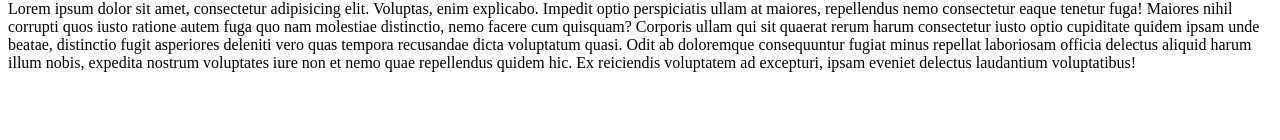
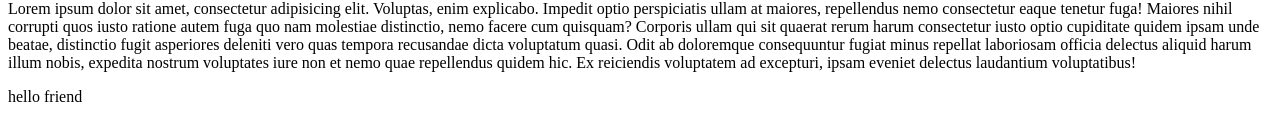
Before and after one commit to DushyantParashar09/test, a plain HTML site: page about.html in a window 1280 px wide. Shown: the part 102-242 px from the top of the page. Drawn offline with Linux system fonts and the light colour scheme.

Commit message:
change friend

```diff
--- a/about.html
+++ b/about.html
@@ -23,7 +23,7 @@
         officia delectus aliquid harum illum nobis, expedita nostrum voluptates iure non et nemo quae repellendus quidem
         hic. Ex reiciendis voluptatem ad excepturi, ipsam eveniet delectus laudantium voluptatibus!</p>
 
-
+      <p> hello friend</p>
 </body>
 
 </html>
```
